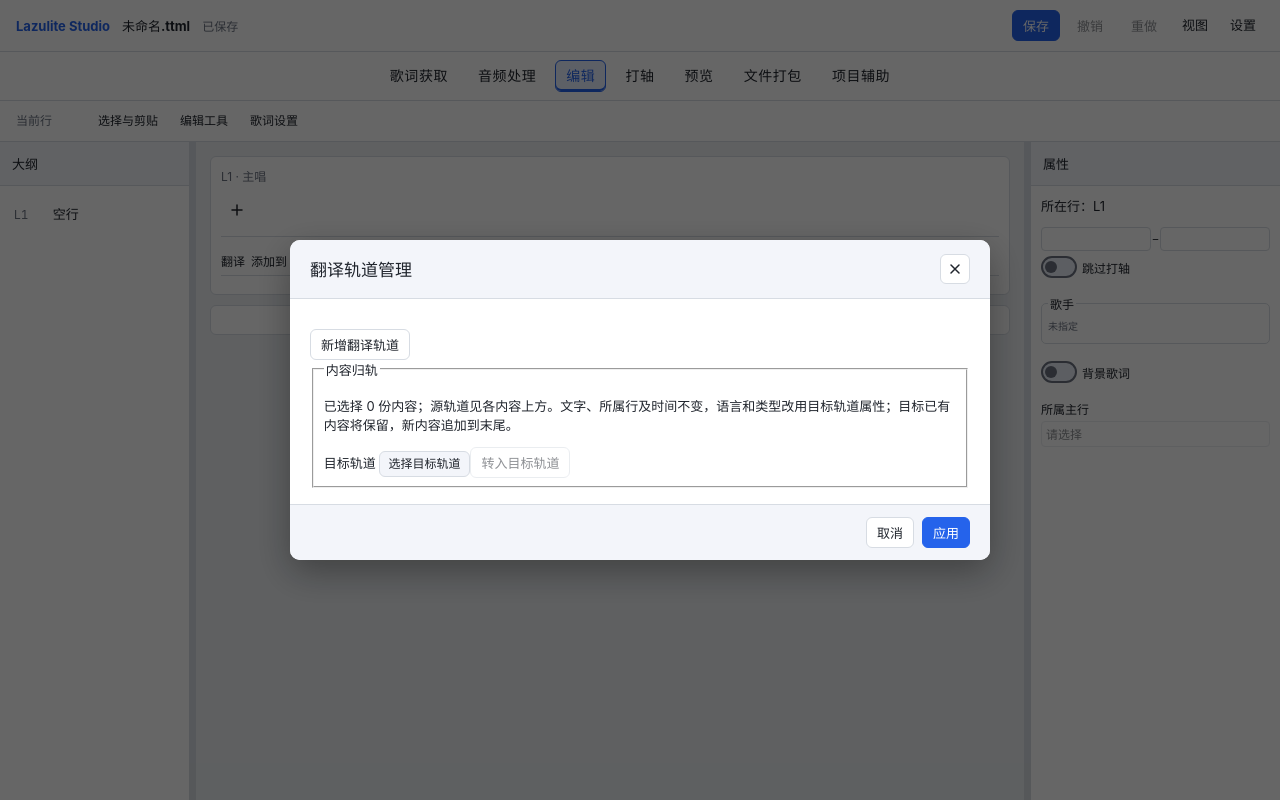
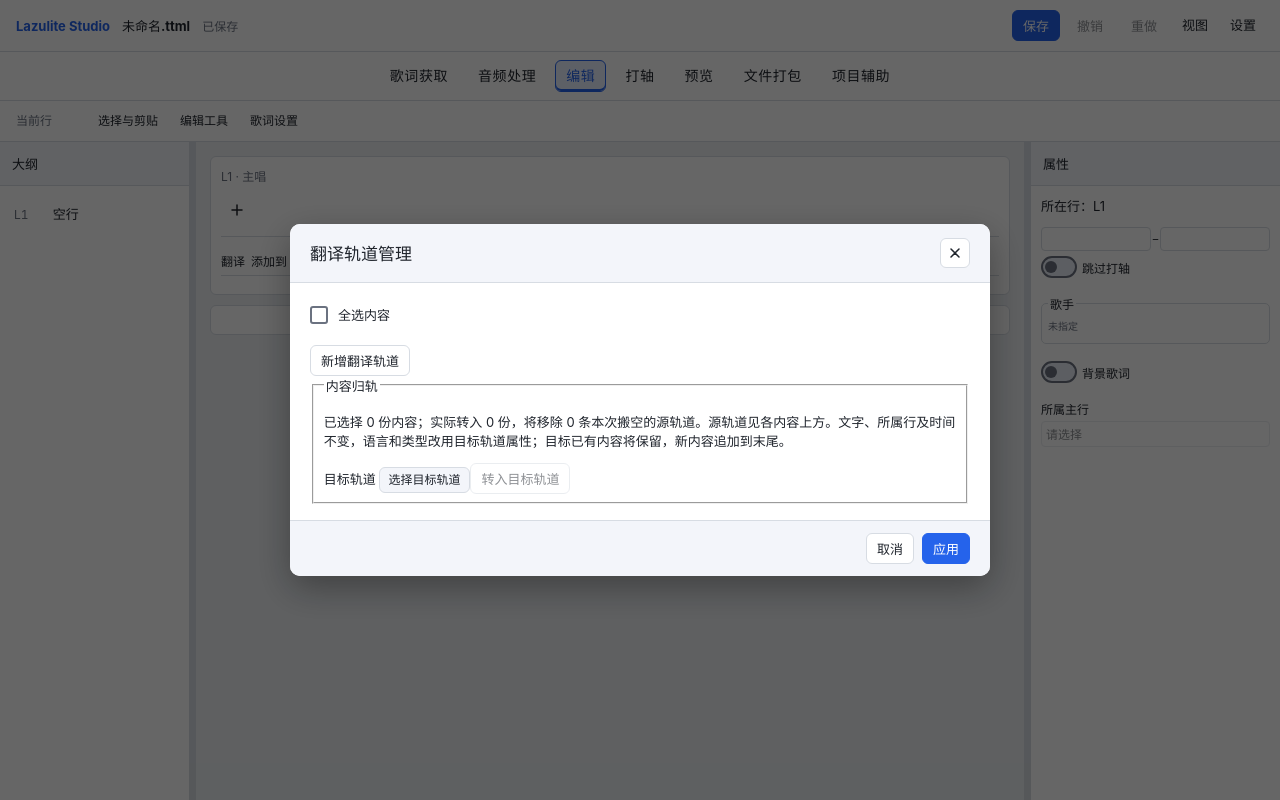
Before and after one commit to zet-wu/Lazulite-studio, a React (Vite) app in the folder frontend/: page /editor in a window 1280 px wide. Both pictures are taken after a click on the button "管理翻译轨道…". Built offline with nearby package versions, Linux system fonts and the light colour scheme; what opencc-js would draw is missing.

Commit message:
增加翻译内容两级全选并清理本次搬空轨道

```diff
--- a/frontend/src/domain/translation-editing.ts
+++ b/frontend/src/domain/translation-editing.ts
@@ -25,5 +25,10 @@ export function transferTranslations(document: LyricDocument, contentIds: string
   if (all.filter(content => selected.has(content.id)).length !== selected.size) throw new Error('所选翻译内容已失效');
   const moved = document.translationTracks.filter(track => track.id !== targetId).flatMap(track => track.contents.filter(content => selected.has(content.id)));
   if (!moved.length) return document.translationTracks;
-  return document.translationTracks.map(track => ({ ...track, contents: track.id === targetId ? [...track.contents, ...moved] : track.contents.filter(content => !selected.has(content.id)) }));
+  return document.translationTracks.flatMap(track => {
+    if (track.id === targetId) return [{ ...track, contents: [...track.contents, ...moved] }];
+    const contents = track.contents.filter(content => !selected.has(content.id));
+    if (contents.length === track.contents.length) return [track];
+    return contents.length ? [{ ...track, contents }] : [];
+  });
 }
--- a/frontend/src/features/editor/TranslationTrackDialog.tsx
+++ b/frontend/src/features/editor/TranslationTrackDialog.tsx
@@ -5,7 +5,7 @@ import { lineText, translationText, type LyricDocument, type TranslationTrack }
 import { transferTranslations } from '../../domain/translation-editing';
 import { SettingsDialog } from './SettingsDialog';
 import { Select } from '../../shared/Select';
-import { IconButton } from '../../shared/Controls';
+import { BooleanField, IconButton } from '../../shared/Controls';
 import styles from './semantic-editor.module.css';
 
 const segmenter = new Intl.Segmenter(undefined, { granularity: 'grapheme' });
@@ -25,11 +25,22 @@ export function TranslationTrackDialog({ document, apply, close }: { document: L
   const [selected, setSelected] = useState<string[]>([]), [targetId, setTargetId] = useState('');
   const [error, setError] = useState('');
   const stale = document !== source;
+  const selectedIds = new Set(selected);
+  const allIds = tracks.flatMap(track => track.contents.map(content => content.id));
+  const sources = tracks.filter(track => track.id !== targetId);
+  const movedCount = targetId ? sources.reduce((count, track) => count + track.contents.filter(content => selectedIds.has(content.id)).length, 0) : 0;
+  const removedCount = targetId ? sources.filter(track => track.contents.length && track.contents.every(content => selectedIds.has(content.id))).length : 0;
+  const selectAll = (ids: string[], checked: boolean) => setSelected(previous => checked ? [...new Set([...previous, ...ids])] : previous.filter(id => !ids.includes(id)));
+  const selectionProps = (ids: string[]) => {
+    const count = ids.filter(id => selectedIds.has(id)).length;
+    return { checked: ids.length > 0 && count === ids.length, mixed: count > 0 && count < ids.length, disabled: !ids.length, onChange: (checked: boolean) => selectAll(ids, checked) };
+  };
   const update = (track: TranslationTrack) => setTracks(items => items.map(item => item.id === track.id ? track : item));
   const addTrack = () => { const track: TranslationTrack = { id: crypto.randomUUID(), language: null, purpose: 'subtitle', contents: [] }; setTracks(items => [...items, track]); setTargetId(track.id); };
   return <SettingsDialog title="翻译轨道管理" close={close} actions={<><button data-role="secondary" onClick={close}>取消</button><button data-role="primary" disabled={stale} onClick={() => {
     try { if (apply({ type: 'set-translation-tracks', source: source.translationTracks, tracks })) close(); } catch (cause) { setError((cause as Error).message); }
   }}>应用</button></>}>
+    <BooleanField label="全选内容" {...selectionProps(allIds)} />
     <div className={styles.trackManager}>{tracks.map((track, index) => <section className={styles.translationTrackSection} key={track.id}>
       <strong>{translationTrackLabel(track, index)}</strong>
       <label>语言 <input aria-label={`翻译轨道 ${index + 1}语言`} placeholder="未指定语言" value={track.language ?? ''} onChange={event => update({ ...track, language: event.target.value || null })} /></label>
@@ -42,6 +53,7 @@ export function TranslationTrackDialog({ document, apply, close }: { document: L
         setSelected(ids => ids.filter(id => !track.contents.some(content => content.id === id)));
         if (targetId === track.id) setTargetId('');
       }} />
+      <BooleanField label="全选本轨内容" {...selectionProps(track.contents.map(content => content.id))} />
       <div className={styles.translationTrackContents}>{track.contents.map(content => {
         const line = source.lines.find(line => line.id === content.lineId)!;
         const body = lineText(line), translation = translationText(content);
@@ -58,9 +70,9 @@ export function TranslationTrackDialog({ document, apply, close }: { document: L
       })}</div>
     </section>)}</div>
     <button data-role="secondary" onClick={addTrack}>新增翻译轨道</button>
-    <fieldset><legend>内容归轨</legend><p>已选择 {selected.length} 份内容；源轨道见各内容上方。文字、所属行及时间不变，语言和类型改用目标轨道属性；目标已有内容将保留，新内容追加到末尾。</p>
+    <fieldset><legend>内容归轨</legend><p>已选择 {selected.length} 份内容；实际转入 {movedCount} 份，将移除 {removedCount} 条本次搬空的源轨道。源轨道见各内容上方。文字、所属行及时间不变，语言和类型改用目标轨道属性；目标已有内容将保留，新内容追加到末尾。</p>
       <label>目标轨道 <Select aria-label="翻译归轨目标" value={targetId} onChange={event => setTargetId(event.target.value)}><option value="">选择目标轨道</option>{tracks.map((track, index) => <option key={track.id} value={track.id}>{translationTrackLabel(track, index)}</option>)}</Select></label>
-      <button data-role="secondary" disabled={!selected.length || !targetId || stale} onClick={() => { try { setTracks(transferTranslations({ ...source, translationTracks: tracks }, selected, targetId)); setSelected([]); } catch (cause) { setError((cause as Error).message); } }}>转入目标轨道</button>
+      <button data-role="secondary" disabled={!movedCount || !tracks.some(track => track.id === targetId) || stale} onClick={() => { try { setTracks(transferTranslations({ ...source, translationTracks: tracks }, selected, targetId)); setSelected([]); } catch (cause) { setError((cause as Error).message); } }}>转入目标轨道</button>
     </fieldset>
     {(stale || error) && <p role="alert">{stale ? '文档已变化，请重新打开翻译轨道管理。' : error}</p>}
   </SettingsDialog>;
--- a/frontend/src/shared/Controls.tsx
+++ b/frontend/src/shared/Controls.tsx
@@ -3,8 +3,8 @@ import { Icon } from './Icon';
 export function IconButton({ icon, label, ...props }: ButtonHTMLAttributes<HTMLButtonElement> & { icon: Parameters<typeof Icon>[0]['name']; label: string }) {
  return <button type="button" data-role="inline" {...props} className={`icon-button ${props.className ?? ''}`} aria-label={label} data-tooltip={label} title={label}><Icon name={icon}/></button>;
 }
-export function BooleanField({ label, checked, mixed = false, switchControl = false, onChange }: { label: string; checked: boolean; mixed?: boolean; switchControl?: boolean; onChange: (checked: boolean) => void }) {
+export function BooleanField({ label, checked, mixed = false, switchControl = false, disabled = false, onChange }: { label: string; checked: boolean; mixed?: boolean; switchControl?: boolean; disabled?: boolean; onChange: (checked: boolean) => void }) {
  const ref = useRef<HTMLInputElement>(null);
  useEffect(() => { if (ref.current) ref.current.indeterminate = mixed; }, [mixed]);
- return <label className="boolean-field"><input ref={ref} type="checkbox" role={switchControl ? 'switch' : undefined} checked={checked} aria-checked={mixed ? 'mixed' : checked} onChange={() => onChange(mixed || !checked)}/><span>{label}</span></label>;
+ return <label className="boolean-field"><input ref={ref} disabled={disabled} type="checkbox" role={switchControl ? 'switch' : undefined} checked={checked} aria-checked={mixed ? 'mixed' : checked} onChange={() => onChange(mixed || !checked)}/><span>{label}</span></label>;
 }
```
Also changed, not shown: 2 other files (tests, documents, lock files or other folders).
